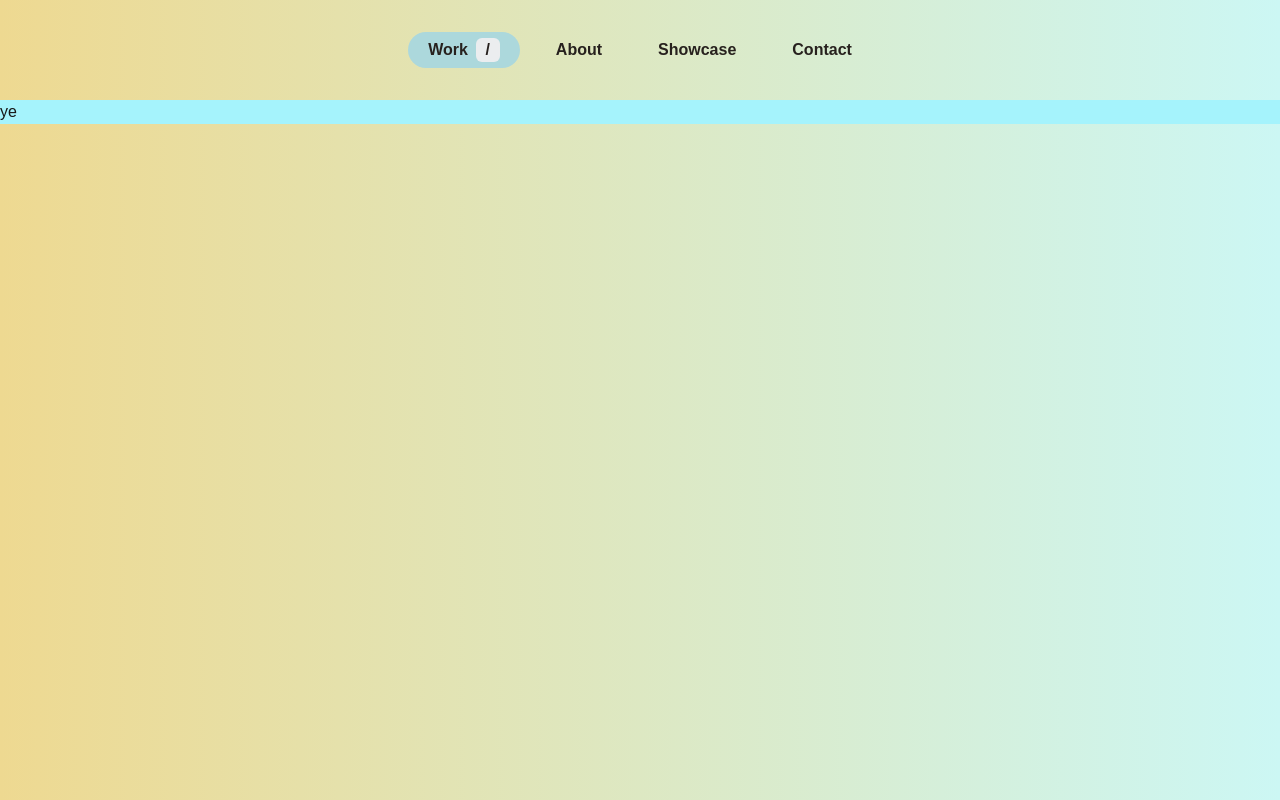
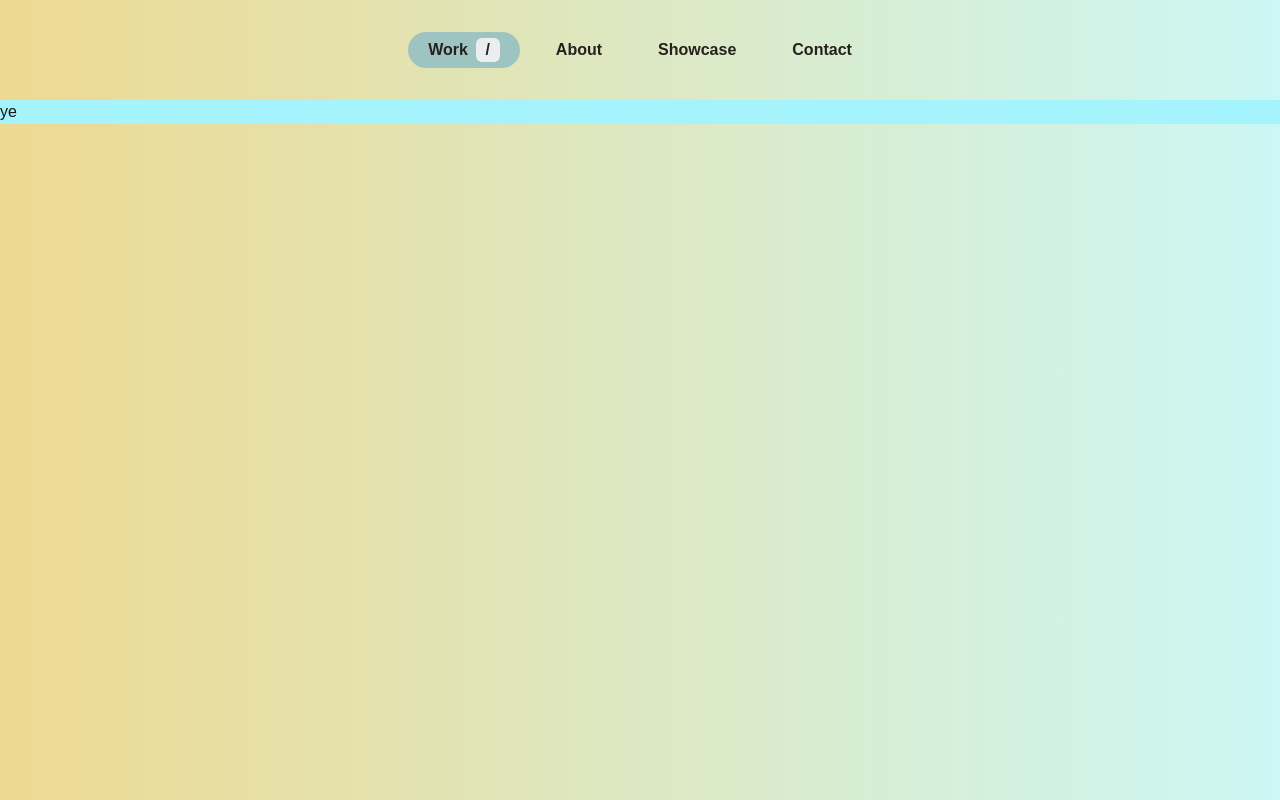
Before and after one commit to Ale-1508/portfolio, a Next.js app: page / in a window 1280 px wide. Built offline with nearby package versions, Linux system fonts and the light colour scheme.

Commit message:
added color configuration

```diff
--- a/src/app/_core/components/Navbar.tsx
+++ b/src/app/_core/components/Navbar.tsx
@@ -1,7 +1,6 @@
 "use client";
 import Link from 'next/link';
 import { useState } from 'react';
-import { useGlobalState } from '../GlobalStateContext';
 
 interface NavbarOptionProps {
   name: string;
@@ -49,7 +48,7 @@ const NavbarOption = ( {name, route, isDefault, isSelected=false, onClick}: Navb
         rounded-3xl
         font-semibold
         text-secondary
-        ${isSelected ? 'bg-primary' : ''}`
+        ${isSelected ? 'bg-primary-200' : ''}`
       }
     >
       <Link
--- a/tailwind.config.ts
+++ b/tailwind.config.ts
@@ -12,7 +12,18 @@ const config: Config = {
       colors: {
         background: "var(--background)",
         foreground: "var(--foreground)",
-        primary: "#acd8dc",
+        primary: {
+          900: "#031514",
+          800: "#052b28",
+          700: "#08403c",
+          600: "#0a5650",
+          500: "#0d6b64",
+          400: "#3d8983",
+          300: "#6ea6a2",
+          200: "#9ec4c1",
+          100: "#cfe1e0",
+          50:  "#e7f0f0",
+        },
         secondary: "#27211e",
         tertiary: "#27211e",
         accents: "#e6cda5",
```
